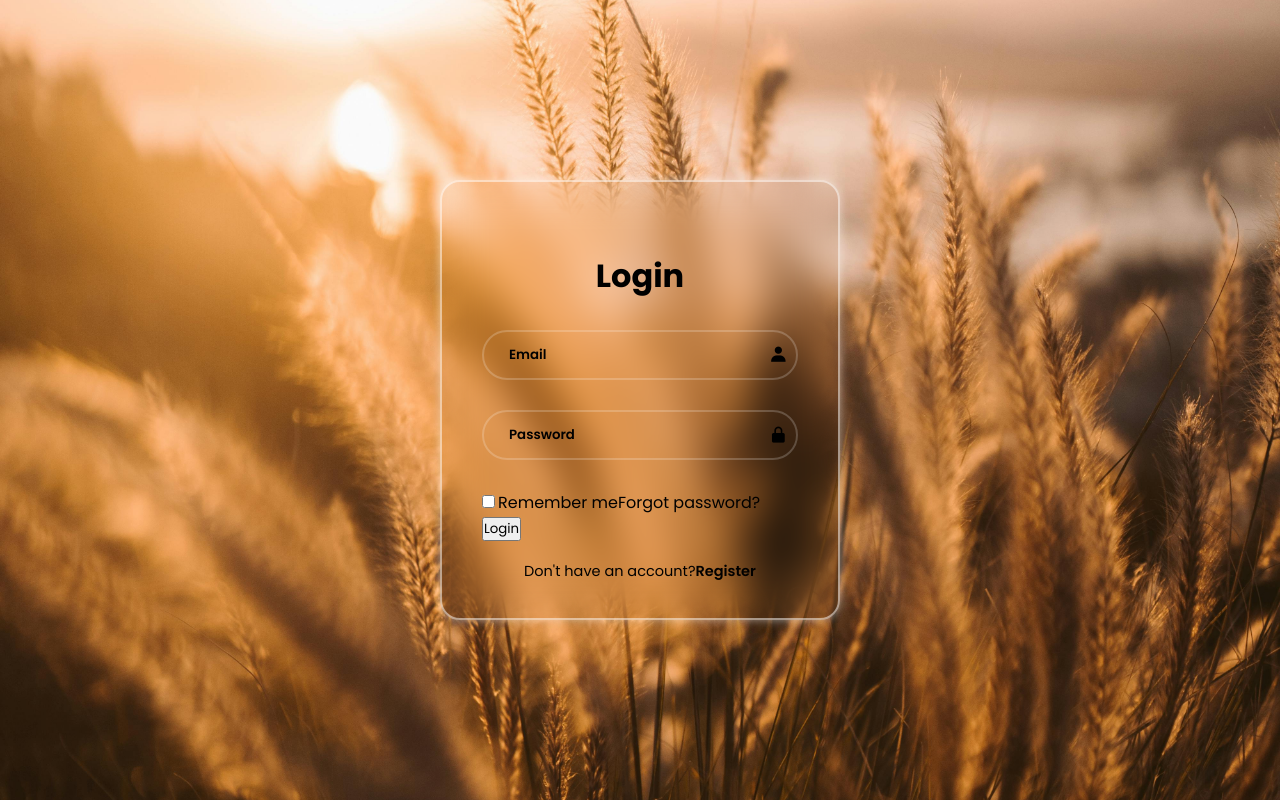
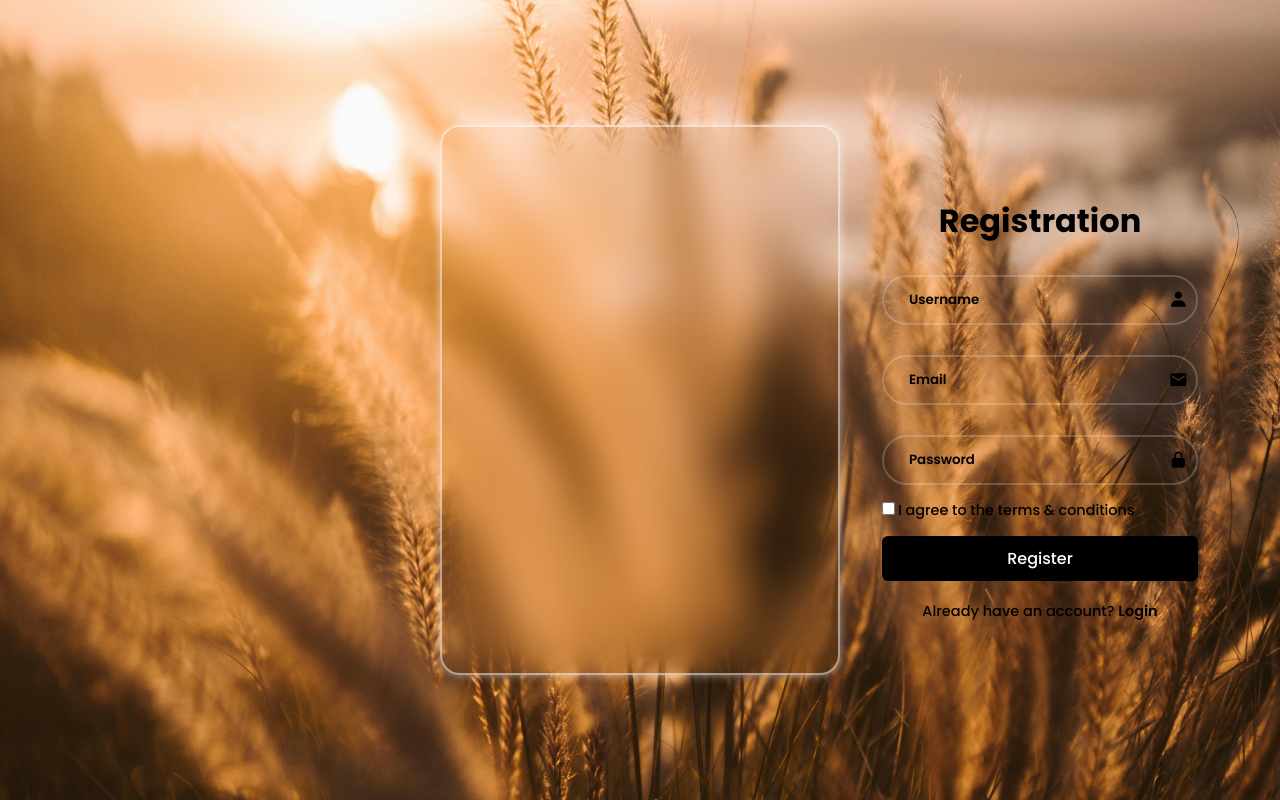
Before and after one commit to Mikael-Kolehmainen/React-Diary-comments, a React (Create React App) app: page /Loginscreen in a window 1280 px wide. Built offline with nearby package versions, Linux system fonts and the light colour scheme.

Commit message:
Register form and transition back to login form development

```diff
--- a/src/Sites/LoginScreen.js
+++ b/src/Sites/LoginScreen.js
@@ -8,7 +8,7 @@ function LoginScreen() {
         <form action="#">
           <div class="input-box">
             <span class="icon">
-              <i class="bx bxs-user"></i>
+              <i class="bx bxs-envelope"></i>
             </span>
             <input type="email" placeholder="Email" required></input>
           </div>
@@ -30,9 +30,49 @@ function LoginScreen() {
           </button>
           <div class="login-register">
             <p>
-              Don't have an account?
+              Don't have an account?{" "}
               <a href="#" class="register-link">
                 Register
+              </a>
+            </p>
+          </div>
+        </form>
+      </div>
+
+      <div class="form-box register">
+        <h2>Registration</h2>
+        <form action="#">
+          <div class="input-box">
+            <span class="icon">
+              <i class="bx bxs-user"></i>
+            </span>
+            <input type="email" placeholder="Username" required></input>
+          </div>
+          <div class="input-box">
+            <span class="icon">
+              <i class="bx bxs-envelope"></i>
+            </span>
+            <input type="email" placeholder="Email" required></input>
+          </div>
+          <div class="input-box">
+            <span class="icon">
+              <i class="bx bxs-lock-alt"></i>
+            </span>
+            <input type="password" placeholder="Password" required></input>
+          </div>
+          <div class="remember-forgot">
+            <label>
+              <input type="checkbox"></input>I agree to the terms & conditions
+            </label>
+          </div>
+          <button type="submit" class="btn">
+            Register
+          </button>
+          <div class="login-register">
+            <p>
+              Already have an account?{" "}
+              <a href="#" class="login-link">
+                Login
               </a>
             </p>
           </div>
--- a/src/Sites/styles.css
+++ b/src/Sites/styles.css
@@ -55,13 +55,17 @@ body {
 .wrapper {
   position: relative;
   width: 400px;
-  height: 440px;
+  height: 550px;
   background: transparent;
   border: 2px solid rgba(255, 255, 255, 0.5);
   border-radius: 20px;
   backdrop-filter: blur(20px);
   box-shadow: 0 0 10px rgba(255, 255, 255, 0.5);
   display: flex;
+}
+
+.wrapper .form-box.login {
+  display: none;
 }
 
 .wrapper .form-box {
@@ -122,6 +126,15 @@ body {
   color: black;
 }
 
+.remember-forgot {
+  font-size: 0.9em;
+  color: black;
+  font-weight: 500;
+  margin: -15px 0 15px;
+  display: flex;
+  justify-content: space-between;
+}
+
 .remember-forgot label input {
   accent-color: black;
   margin-right: 3px;
@@ -136,10 +149,23 @@ body {
   text-decoration: underline;
 }
 
+.wrapper .form-box.register {
+  position: absolute;
+  transform: translateX(400px);
+}
+
 .wrapper .login-register {
   font-size: 14.5px;
   text-align: center;
   margin: 20px 0 15px;
+}
+
+.login-register {
+  font-size: 0.9em;
+  color: black;
+  text-align: center;
+  font-weight: 500;
+  margin: 25px 0 10px;
 }
 
 .login-register p a {
@@ -169,3 +195,16 @@ body {
     opacity: 1;
   }
 }
+
+.btn {
+  width: 100%;
+  height: 45px;
+  background: black;
+  border: none;
+  outline: none;
+  border-radius: 6px;
+  cursor: pointer;
+  font-size: 1em;
+  color: #fff;
+  font-weight: 500;
+}
```
